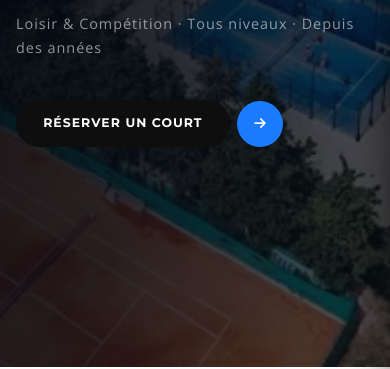
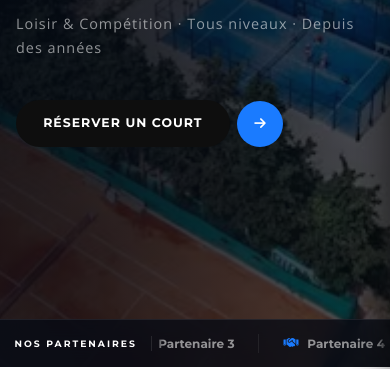
Before and after one commit to mtcorppro-max/ASUC-MIGENNES, a plain HTML site: page index.html in a window 390 px wide. Shown: the part 477-846 px from the top of the page. Drawn offline with nearby package versions, Linux system fonts and the light colour scheme.

Commit message:
Afficher la bande partenaires sur mobile
Co-Authored-By: Claude Sonnet 4.6 <noreply@anthropic.com>

```diff
--- a/css/style.css
+++ b/css/style.css
@@ -1370,7 +1370,9 @@ html, body { overflow-x: hidden; max-width: 100vw; }
     .container { padding-inline: 1rem; }
 
     /* ── Hero ── */
-    .hero__partners { display: none; } /* Masque la bande partenaires sur mobile */
+    .hero__partners { height: 48px; }
+    .hero__partners-label { padding: 0 .9rem; font-size: .58rem; }
+    .hero__partner { padding: 0 1.5rem; font-size: .75rem; }
     .hero__content  { padding-top: 5rem; margin-bottom: 0; }
 
     /* ── Card stack galerie : 1 seule carte, pas de fan ── */
```
